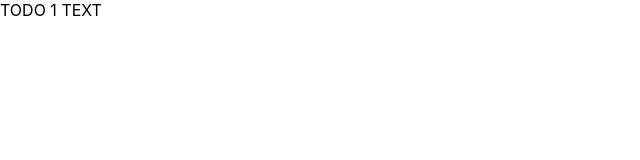
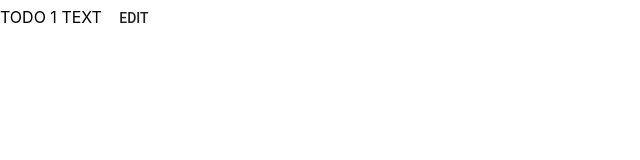
Before and after one commit to K-Sameer/ToDoAppRR, a React (Create React App) app: page /1 in a window 1280 px wide. Shown: the top 160 px of the page, without its empty margins (0-640 px from the left). Built offline with nearby package versions, Linux system fonts and the light colour scheme.

Commit message:
Modified ToDoItemDetails.js (Added state and tern).

```diff
--- a/src/actions/actionTypes.js
+++ b/src/actions/actionTypes.js
@@ -6,3 +6,4 @@ export const SHOW_ALL = 'SHOW_ALL'
 export const SHOW_COMPLETED = 'SHOW_COMPLETED'
 export const SHOW_ACTIVE = 'SHOW_ACTIVE'
 export const SET_VISIBILITY_FILTER = 'SET_VISIBILITY_FILTER'
+export const EDIT_TODO = 'EDIT_TODO'
--- a/src/containers/TodoItemDetails.js
+++ b/src/containers/TodoItemDetails.js
@@ -1,12 +1,25 @@
 import React, { Component } from 'react';
 import { withRouter } from "react-router";
 import {connect} from "react-redux";
+import Input from '@material-ui/core/Input';
+import Button from '@material-ui/core/Button';
 class TodoItemDetails extends Component {
+  constructor(props) {
+    super(props);
+    this.state = { visibleInput: '' };
+
+  }
 
   render() {
     const { todo } = this.props;
+
     return (
-      <div>{todo.text}</div>
+      <div>
+      { this.state.visibleInput
+        ? <><Input value={todo.text}/><Button onClick = {() => { this.setState({ visibleInput: !this.state.visibleInput }) }}>Submit</Button></>
+        : <><span>{todo.text}</span><Button onClick = {() => { this.setState({visibleInput: !this.state.visibleInput}) }}>Edit</Button></>
+      }
+      </div>
     );
   }
 }
@@ -15,4 +28,5 @@ const mapStateToProps = (state,ownProps) => {
   return { todo: state.todos.find((todo)=>{return todo.id === ownProps.match.params.id}) };
 };
 
+
 export default withRouter(connect(mapStateToProps)(TodoItemDetails));
```
